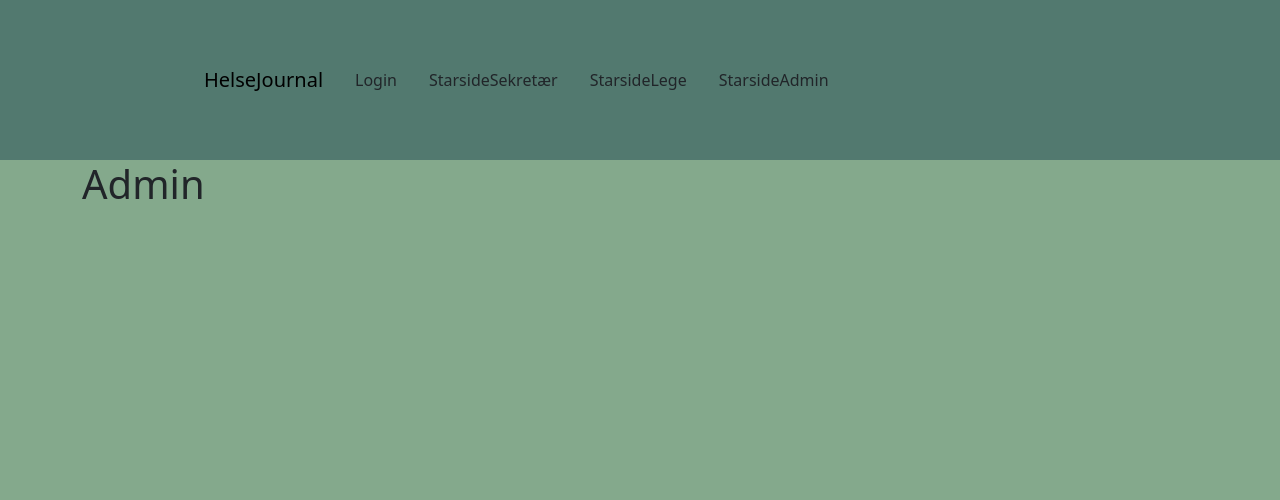
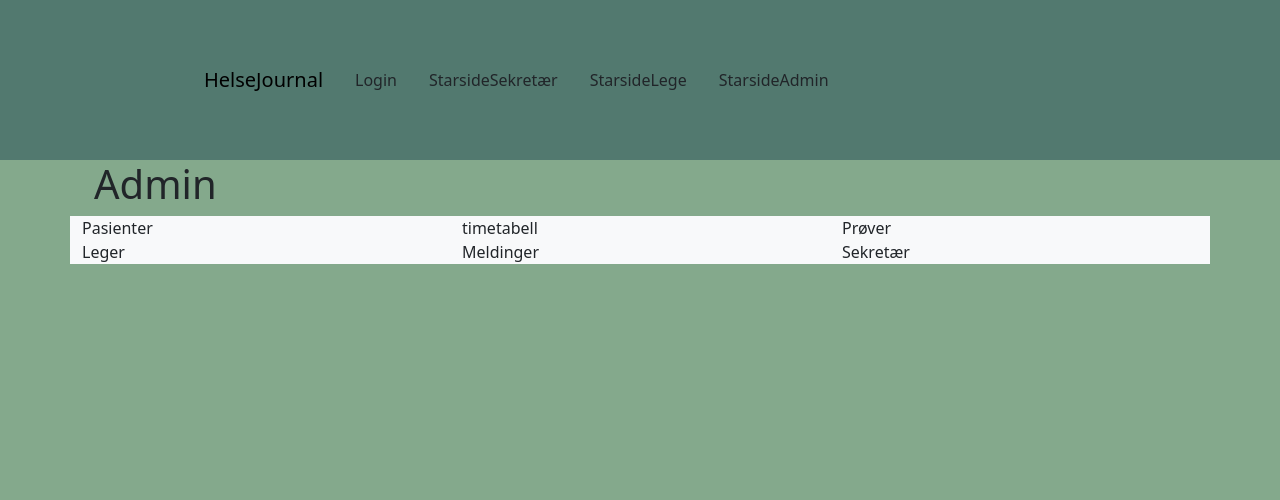
Before and after one commit to Ellie-404/Ridgetech-Solitions-JournalSys, an ASP.NET Core app: page /Admin/MainPageAdmin in a window 1280 px wide. Shown: the top 500 px of the page. Run offline with ASP.NET Core 8, Linux system fonts and the light colour scheme; style sheets or scripts are compiled from the project's sources.

Commit message:
flere pages

```diff
--- a/Pages/Admin/MainPageAdmin.cshtml
+++ b/Pages/Admin/MainPageAdmin.cshtml
@@ -4,6 +4,30 @@
     ViewData["Title"] = "MainPageAdmin";
 }
 
-<div>
+<div class="container">
     <h1>Admin</h1>
 </div>
+
+<div class="row align-items-center bg-light">
+    <div class="col hover-effect">
+        <a class="nav-link text-dark" asp-page="/Felles/PatientList">Pasienter</a>
+    </div>
+    <div class="col hover-effect">
+        <a class="nav-link text-dark" asp-page="/Felles/Timetable">timetabell</a>
+    </div>
+    <div class="col hover-effect">
+        <a class="nav-link text-dark" asp-page="/Felles/Tests">Prøver</a>
+    </div>
+</div>
+
+<div class="row align-items-center bg-light">
+    <div class="col hover-effect">
+        <a class="nav-link text-dark" asp-page="">Leger</a>
+    </div>
+    <div class="col hover-effect">
+        <a class="nav-link text-dark" asp-page="">Meldinger</a>
+    </div>
+    <div class="col hover-effect">
+        <a class="nav-link text-dark" asp-page="">Sekretær</a>
+    </div>
+</div>
--- a/Pages/Felles/PatientList.cshtml
+++ b/Pages/Felles/PatientList.cshtml
@@ -46,5 +46,6 @@
 </div>
 
 <div class="container">
-    <button type="button">Ny pasient</button>
+    <a class="nav-link text-dark" asp-page="/Felles/NewPatientForm"><button type="button">Ny pasient</button></a>
+
 </div>
--- a/Pages/Pasient/Resept.cshtml.cs
+++ b/Pages/Felles/Tests.cshtml.cs
@@ -1,9 +1,9 @@
 using Microsoft.AspNetCore.Mvc;
 using Microsoft.AspNetCore.Mvc.RazorPages;
 
-namespace JournalSys.Pages.Pasient
+namespace JournalSys.Pages.Felles
 {
-    public class ReseptModel : PageModel
+    public class TestsModel : PageModel
     {
         public void OnGet()
         {
--- a/Pages/Lege/MainPageDR.cshtml
+++ b/Pages/Lege/MainPageDR.cshtml
@@ -15,6 +15,9 @@
         <a class="nav-link text-dark" asp-page="/Felles/Timetable">timetabell</a>
     </div>
     <div class="col hover-effect">
-        Prøver
+        <a class="nav-link text-dark" asp-page="/Felles/Tests">Prøver</a>
+    </div>
+    <div class="col hover-effect">
+        <a class="nav-link text-dark" asp-page="">Meldinger</a>
     </div>
 </div>
--- a/Pages/Receptionist/MainPageReceptionist.cshtml
+++ b/Pages/Receptionist/MainPageReceptionist.cshtml
@@ -15,6 +15,9 @@
         <a class="nav-link text-dark" asp-page="/Felles/Timetable">timetabell</a>
     </div>
     <div class="col hover-effect">
-        Prøver
+        <a class="nav-link text-dark" asp-page="/Felles/Tests">Prøver</a>
+    </div>
+    <div class="col hover-effect">
+        <a class="nav-link text-dark" asp-page="">Meldinger</a>
     </div>
 </div>
```
Also changed, not shown: Pages/Felles/NewPatientForm.cshtml (added, +8 -0 lines), Pages/Felles/NewPatientForm.cshtml.cs (added, +12 -0 lines), Pages/Felles/Tests.cshtml (added, +24 -0 lines), Pages/Pasient/Resept.cshtml (deleted, +0 -16 lines).
